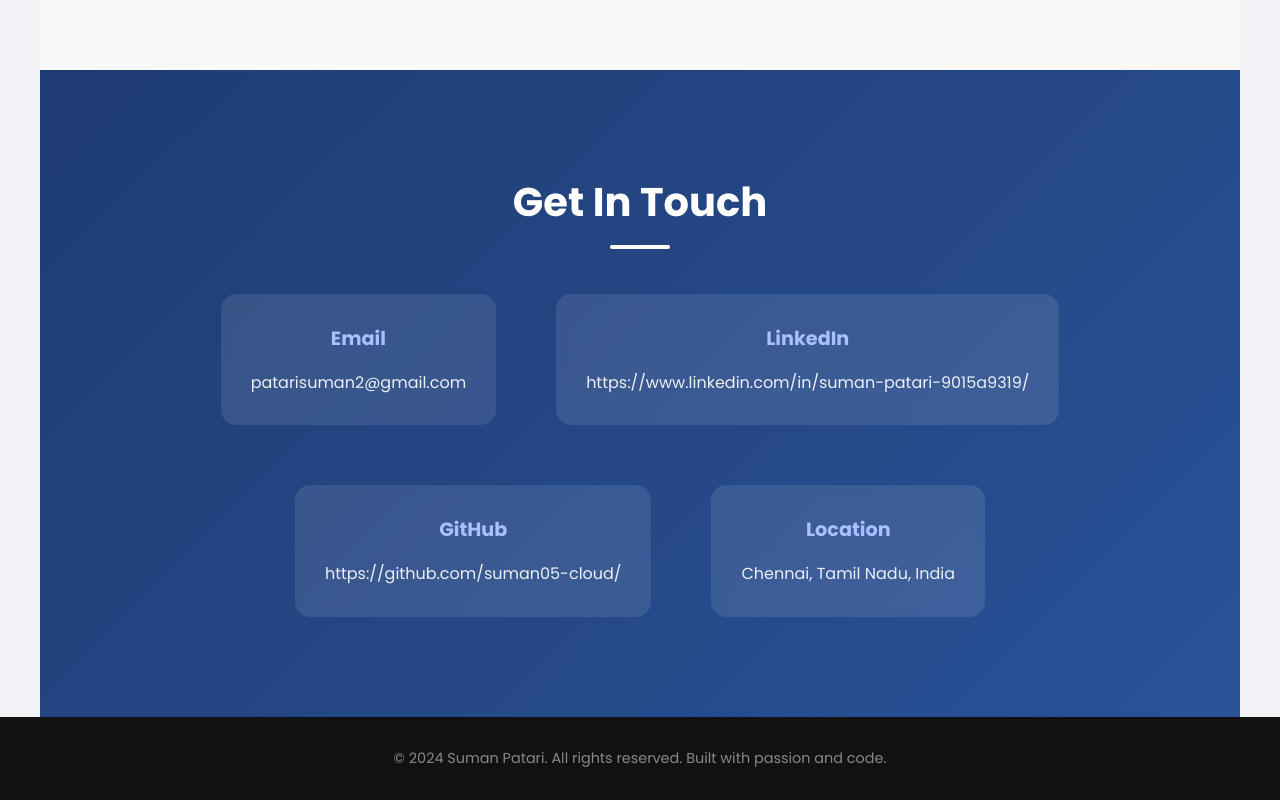
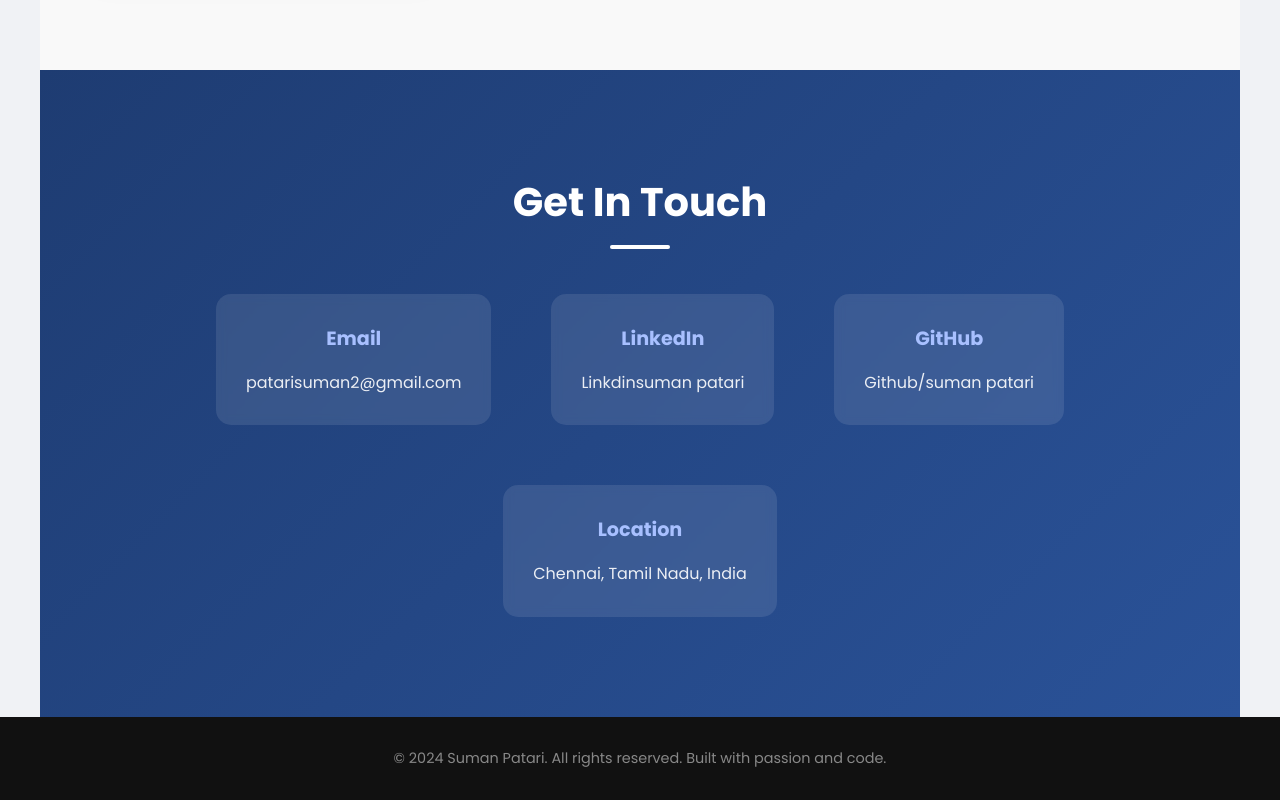
Before and after one commit to suman05-cloud/suman-patari-portfolio, a plain HTML site: page index.html in a window 1280 px wide. Shown: the part 4942-5742 px from the top of the page. Drawn offline with Linux system fonts and the light colour scheme.

Commit message:
contact changes2

```diff
--- a/index.html
+++ b/index.html
@@ -887,15 +887,15 @@
         <div class="contact-info">
             <div class="contact-item">
                 <h3>Email</h3>
-                <a href="mailto:suman.patari@example.com">patarisuman2@gmail.com</a>
+                <a href="mailto:patarisuman2@gmail.com">patarisuman2@gmail.com</a>
             </div>
             <div class="contact-item">
                 <h3>LinkedIn</h3>
-                <a href="https://linkedin.com/in/sumanpatari" target="_blank">https://www.linkedin.com/in/suman-patari-9015a9319/</a>
+                <a href="https://www.linkedin.com/in/suman-patari-9015a9319/" target="_blank">Linkdinsuman patari</a>
             </div>
             <div class="contact-item">
                 <h3>GitHub</h3>
-                <a href="https://github.com/sumanpatari" target="_blank">https://github.com/suman05-cloud/</a>
+                <a href="https://github.com/suman05-cloud/" target="_blank">Github/suman patari</a>
             </div>
             <div class="contact-item">
                 <h3>Location</h3>
```
